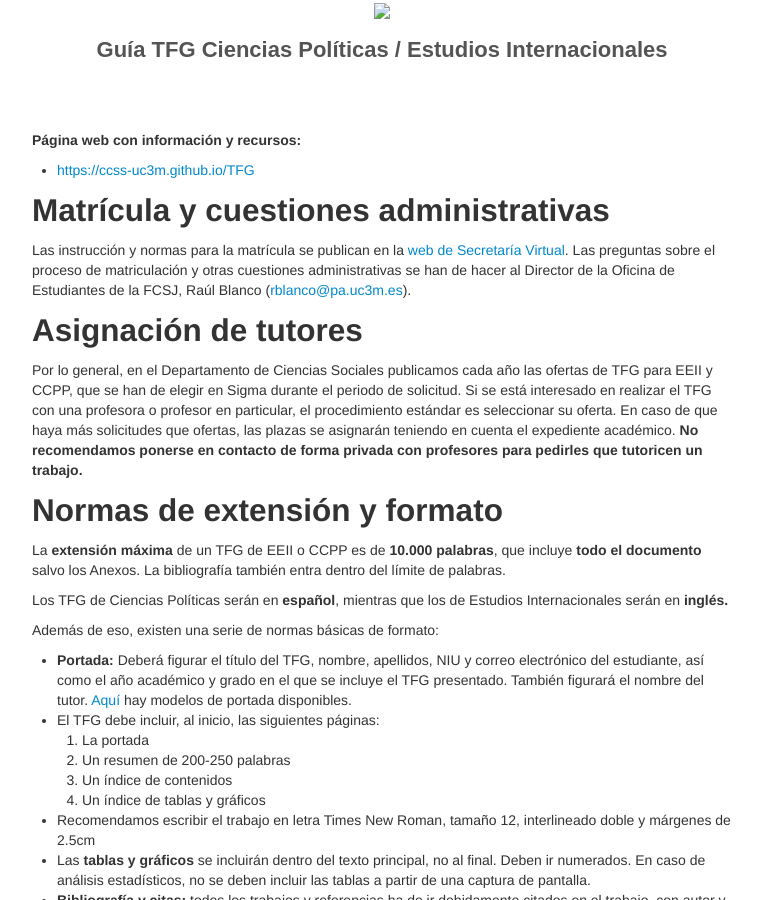
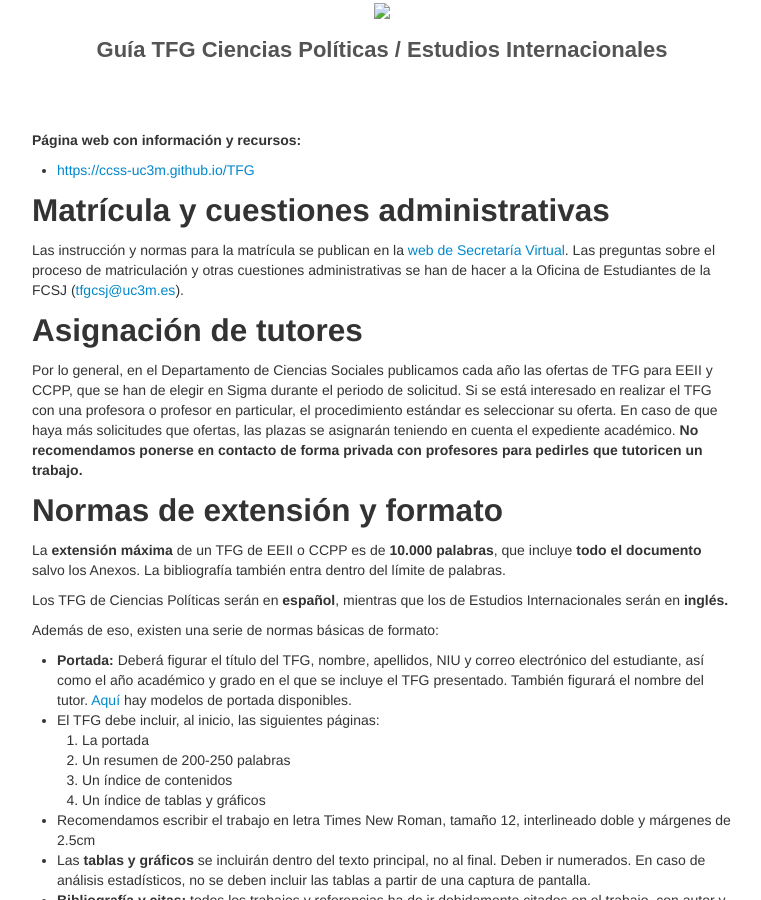
Before and after one commit to ccss-uc3m/web_TFG, a Jekyll site: the page built from files/guia_estudiantes_TFG.md, in a window 1280 px wide and 900 px high. Shown: the whole window, without its empty margins (258-1019 px from the left). Built offline with Jekyll 4.4.1, drawn with Linux system fonts in a browser that asks for light colours; our own code applies the rules of GitHub Pages for plain Markdown files.

Commit message:
autoupdate

```diff
--- a/files/guia_estudiantes_TFG.md
+++ b/files/guia_estudiantes_TFG.md
@@ -17,7 +17,7 @@ date: "2023-2024"
 
 ## Matrícula y cuestiones administrativas
 
-Las instrucción y normas para la matrícula se publican en la [web de Secretaría Virtual](https://www.uc3m.es/ss/Satellite/SecretariaVirtual/es/TextoDosColumnas/1371241563580/Trabajo_de_Fin_de_Grad). Las preguntas sobre el proceso de matriculación y otras cuestiones administrativas se han de hacer al Director de la Oficina de Estudiantes de la FCSJ, Raúl Blanco ([rblanco@pa.uc3m.es](rblanco@pa.uc3m.es)).
+Las instrucción y normas para la matrícula se publican en la [web de Secretaría Virtual](https://www.uc3m.es/ss/Satellite/SecretariaVirtual/es/TextoDosColumnas/1371241563580/Trabajo_de_Fin_de_Grad). Las preguntas sobre el proceso de matriculación y otras cuestiones administrativas se han de hacer a la Oficina de Estudiantes de la FCSJ ([tfgcsj@uc3m.es](tfgcsj@uc3m.es)).
 
 ## Asignación de tutores
 
```
Also changed, not shown: other parts of files/guia_estudiantes_TFG.md (+1 -1 lines), index.md (+1 -1 lines), 1 other file.
